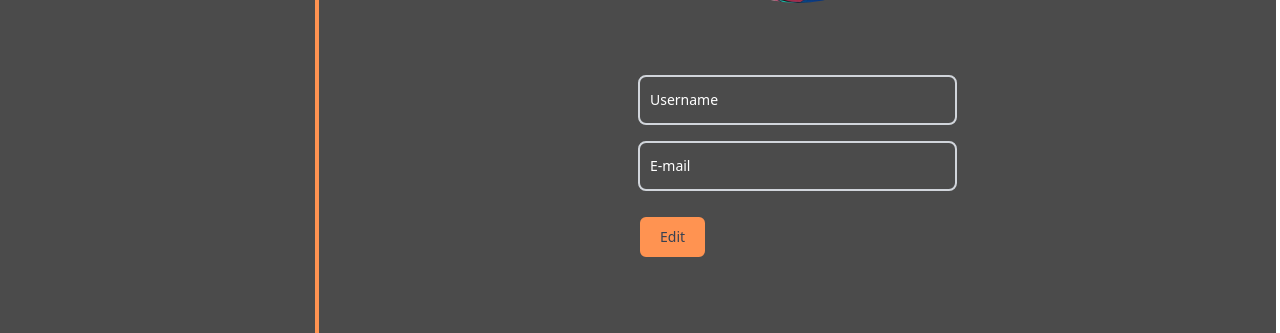
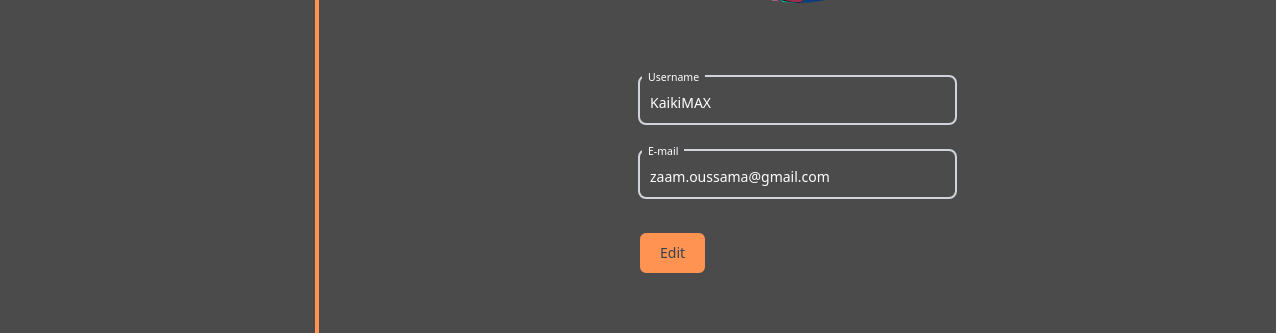
Before and after one commit to oussamaZAAM/NutriLab, a Next.js app: page /profile in a window 1280 px wide. Shown: the part 385-718 px from the top of the page. Built offline with nearby package versions, Linux system fonts and the light colour scheme; no server answers.

Commit message:
Add formik validation + Password change page

```diff
--- a/components/ProfilePage.js
+++ b/components/ProfilePage.js
@@ -1,7 +1,37 @@
+import { useFormik } from "formik";
 import Head from "next/head";
-import Image from 'next/image';
+import Image from "next/image";
 
 const ProfilePage = () => {
+  const validate = values => {
+    const errors = {};
+
+    if (!values.username) {
+      errors.username = 'Required';
+    } else if (values.username.length < 3) {
+      errors.username = 'Must be 3 characters or more';
+    }
+
+    if (!values.email) {
+      errors.email = 'Required';
+    } else if (!/^[A-Z0-9._%+-]+@[A-Z0-9.-]+\.[A-Z]{2,4}$/i.test(values.email)) {
+      errors.email = 'Invalid email address';
+    }
+
+    return errors;
+  }
+
+  const formik = useFormik({
+    initialValues: {
+      username: "KaikiMAX",
+      email: "zaam.oussama@gmail.com",
+    },
+    validate,
+    onSubmit: (values) => {
+      alert(JSON.stringify(values, null, 2));
+    },
+  });
+
   return (
     <>
       <Head>
@@ -9,29 +39,108 @@ const ProfilePage = () => {
         <meta name="description" content="Generated by create next app" />
         <link rel="icon" href="https://i.ibb.co/yhHmPr0/orange-slice.png" />
       </Head>
-      <div className="md:w-1/2 flex flex-col justify-start items-center">
-        <div className='flex justify-center items-center my-16'>
+      <div className="flex flex-col items-center justify-start md:w-1/2">
+        <div className="my-16 flex items-center justify-center">
           <Image
             width={500}
             height={500}
-              className="rounded-full w-64 h-64 object-center object-cover"
+            className="h-64 w-64 rounded-full object-cover object-center"
             src="/test.png"
+            alt="Profile"
           />
         </div>
-        <div class="w-full md:w-2/3 my-2 relative">
-            <input type="text" id="username" className="block px-2.5 pb-2.5 pt-4 w-full text-sm text-white bg-transparent rounded-lg border-2 border-gray-300 appearance-none dark:text-white dark:border-gray-600 dark:focus:border-custom-orange focus:outline-none focus:ring-0 focus:border-custom-orange peer" placeholder=" " />
-            <label htmlFor="username" className="absolute hover:cursor-text text-sm text-white dark:text-gray-400 duration-300 transform -translate-y-4 scale-75 top-2 z-10 origin-[0] bg-[#4B4B4B] dark:bg-gray-900 px-2 peer-focus:px-2 peer-focus:text-custom-orange peer-focus:dark:text-blue-500 peer-placeholder-shown:scale-100 peer-placeholder-shown:-translate-y-1/2 peer-placeholder-shown:top-1/2 peer-focus:top-2 peer-focus:scale-75 peer-focus:-translate-y-4 left-1">Username</label>
+        <div class="relative mt-2 w-full md:w-2/3">
+          <input
+            type="text"
+            id="username"
+            className={`
+                        peer block w-full
+                        appearance-none rounded-lg border-2 border-gray-300 bg-transparent
+                        px-2.5 pb-2.5 pt-4
+                        text-sm text-white
+                        focus:border-custom-orange focus:outline-none focus:ring-0
+                        dark:border-gray-600 dark:text-white dark:focus:border-custom-orange `+
+                        (formik.errors.username && 'border-red-500 focus:border-red-500')}
+            placeholder=" "
+            name="username"
+            onChange={formik.handleChange}
+            value={formik.values.username}
+          />
+          <label
+            htmlFor="username"
+            className={`
+                        absolute top-2 left-1 z-10
+                        origin-[0] -translate-y-4 scale-75 transform bg-[#4B4B4B]
+                        px-2 text-sm
+                        text-white duration-300 hover:cursor-text
+                        peer-placeholder-shown:top-1/2 peer-placeholder-shown:-translate-y-1/2 peer-placeholder-shown:scale-100
+                        peer-focus:top-2 peer-focus:-translate-y-4 peer-focus:scale-75 peer-focus:px-2 peer-focus:text-custom-orange
+                        dark:bg-gray-900 dark:text-gray-400
+                        peer-focus:dark:text-blue-500 `+
+                      (formik.errors.username && 'text-red-500 peer-focus:text-red-500')}
+          >
+            Username
+          </label>
         </div>
-        <div class="w-full md:w-2/3 my-2 relative">
-            <input type="email" id="email" className="block px-2.5 pb-2.5 pt-4 w-full text-sm text-white bg-transparent rounded-lg border-2 border-gray-300 appearance-none dark:text-white dark:border-gray-600 dark:focus:border-custom-orange focus:outline-none focus:ring-0 focus:border-custom-orange peer" placeholder=" " />
-            <label htmlFor="email" className="absolute hover:cursor-text text-sm text-white dark:text-gray-400 duration-300 transform -translate-y-4 scale-75 top-2 z-10 origin-[0] bg-[#4B4B4B] dark:bg-gray-900 px-2 peer-focus:px-2 peer-focus:text-custom-orange peer-focus:dark:text-blue-500 peer-placeholder-shown:scale-100 peer-placeholder-shown:-translate-y-1/2 peer-placeholder-shown:top-1/2 peer-focus:top-2 peer-focus:scale-75 peer-focus:-translate-y-4 left-1">E-mail</label>
+        <div class="w-full md:w-2/3 mb-3 mt-1">
+          <p className='text-xs text-red-500'>{formik.errors.username}</p>
         </div>
-        <div className="w-full md:w-2/3 my-4">
-          <button type="button" className="text-gray-700 hover:text-black border-2 border-[#4B4B4B] bg-custom-orange transition hover:border-black focus:outline-none focus:ring-4 focus:ring-[#FFBB99] font-medium rounded-lg text-sm px-5 py-2.5 mr-2 mb-2 dark:bg-gray-800 dark:hover:bg-gray-700 dark:focus:ring-gray-700 dark:border-gray-700">Edit</button>
+        <div class="relative mt-2 w-full md:w-2/3">
+          <input
+            type="email"
+            id="email"
+            className={`
+                        peer block w-full
+                        appearance-none rounded-lg border-2 border-gray-300 bg-transparent
+                        px-2.5 pb-2.5 pt-4
+                        text-sm text-white
+                        focus:border-custom-orange focus:outline-none focus:ring-0
+                        dark:border-gray-600 dark:text-white dark:focus:border-custom-orange `+
+                      (formik.errors.email && 'border-red-500 focus:border-red-500')}
+            name="email"
+            onChange={formik.handleChange}
+            value={formik.values.email}
+          />
+          <label
+            htmlFor="email"
+            className={`
+                        absolute top-2 left-1 z-10
+                        origin-[0] -translate-y-4 scale-75 transform
+                        bg-[#4B4B4B] px-2
+                        text-sm text-white
+                        duration-300 hover:cursor-text
+                        peer-placeholder-shown:top-1/2 peer-placeholder-shown:-translate-y-1/2 peer-placeholder-shown:scale-100
+                        peer-focus:top-2 peer-focus:-translate-y-4 peer-focus:scale-75 peer-focus:px-2 peer-focus:text-custom-orange
+                        dark:bg-gray-900 dark:text-gray-400
+                        peer-focus:dark:text-blue-500 `+
+                      (formik.errors.email && 'text-red-500 peer-focus:text-red-500')}
+          >
+            E-mail
+          </label>
+        </div>
+        <div class="w-full md:w-2/3 mb-3 mt-1">
+          <p className='text-xs text-red-500'>{formik.errors.email}</p>
+        </div>
+        <div className="my-4 w-full md:w-2/3">
+          <button
+            onClick={formik.handleSubmit}
+            type="button"
+            className={`
+                        mr-2 mb-2 rounded-lg border-2 border-[#4B4B4B]
+                        bg-custom-orange px-5 py-2.5
+                        text-sm font-medium text-gray-700 transition
+                        hover:border-black hover:text-black
+                        focus:outline-none focus:ring-4 focus:ring-[#FFBB99]
+                        dark:border-gray-700 dark:bg-gray-800 dark:hover:bg-gray-700 dark:focus:ring-gray-700 `+
+                        ((formik.errors.email || formik.errors.username) && 'cursor-not-allowed')}
+            disabled={formik.errors.email || formik.errors.username}
+          >
+            Edit
+          </button>
         </div>
       </div>
     </>
-  )
-}
+  );
+};
 
-export default ProfilePage
+export default ProfilePage;
--- a/components/ProfilePassword.js
+++ b/components/ProfilePassword.js
@@ -1,9 +1,153 @@
-import React from 'react'
+import { useFormik } from "formik";
+import Head from "next/head";
+import Image from "next/image";
 
 const ProfilePassword = () => {
+  const validate = values => {
+    const errors = {};
+    return errors;
+  }
+
+  const formik = useFormik({
+    initialValues: {
+      oldPassword: "",
+      newPassword: "",
+      confirmPassword: "",
+    },
+    validate,
+    onSubmit: (values) => {
+      alert(JSON.stringify(values, null, 2));
+    },
+  });
+
   return (
-    <div>ProfilePassword</div>
-  )
-}
+    <>
+      <Head>
+        <title>NutriLab - Change Password</title>
+        <meta name="description" content="Generated by create next app" />
+        <link rel="icon" href="https://i.ibb.co/yhHmPr0/orange-slice.png" />
+      </Head>
+      <div className="flex flex-col items-center justify-start md:w-1/2">
+        <div className="my-16 flex items-center justify-center">
+          <Image
+            width={500}
+            height={500}
+            className="h-64 w-64 rounded-full object-cover object-center"
+            src="/test.png"
+            alt="Profile"
+          />
+        </div>
 
-export default ProfilePassword
+        {/* Old Password */}
+        <div class="relative my-2 w-full">
+          <input
+            type="text"
+            id="oldPassword"
+            className={`
+                        peer block w-full
+                        appearance-none rounded-lg border-2 border-gray-300 bg-transparent
+                        px-2.5 pb-2.5 pt-4
+                        text-sm text-white
+                        focus:border-custom-orange focus:outline-none focus:ring-0
+                        dark:border-gray-600 dark:text-white dark:focus:border-custom-orange `+
+                        (formik.errors.oldPassword && 'border-red-500 focus:border-red-500')
+                      }
+            placeholder=" "
+            name="oldPassword"
+            onChange={formik.handleChange}
+            value={formik.values.oldPassword}
+          />
+          <label
+            htmlFor="username"
+            className={`
+                        absolute top-2 left-1 z-10
+                        origin-[0] -translate-y-4 scale-75 transform bg-[#4B4B4B]
+                        px-2 text-sm
+                        text-white duration-300 hover:cursor-text
+                        peer-placeholder-shown:top-1/2 peer-placeholder-shown:-translate-y-1/2 peer-placeholder-shown:scale-100
+                        peer-focus:top-2 peer-focus:-translate-y-4 peer-focus:scale-75 peer-focus:px-2 peer-focus:text-custom-orange
+                        dark:bg-gray-900 dark:text-gray-400
+                        peer-focus:dark:text-blue-500 `+
+                      (formik.errors.oldPassword && 'text-red-500 peer-focus:text-red-500')}
+          >
+            Current Password
+          </label>
+        </div>
+
+        {/* New Password */}
+        <div class="relative my-2 w-full">
+          <input
+            type="text"
+            id="newPassword"
+            className={`
+                        peer block w-full
+                        appearance-none rounded-lg border-2 border-gray-300 bg-transparent
+                        px-2.5 pb-2.5 pt-4
+                        text-sm text-white
+                        focus:border-custom-orange focus:outline-none focus:ring-0
+                        dark:border-gray-600 dark:text-white dark:focus:border-custom-orange `+
+                        (formik.errors.newPassword && 'border-red-500 focus:border-red-500')
+                      }
+            placeholder=" "
+            name="newPassword"
+            onChange={formik.handleChange}
+            value={formik.values.newPassword}
+          />
+          <label
+            htmlFor="username"
+            className={`
+                        absolute top-2 left-1 z-10
+                        origin-[0] -translate-y-4 scale-75 transform bg-[#4B4B4B]
+                        px-2 text-sm
+                        text-white duration-300 hover:cursor-text
+                        peer-placeholder-shown:top-1/2 peer-placeholder-shown:-translate-y-1/2 peer-placeholder-shown:scale-100
+                        peer-focus:top-2 peer-focus:-translate-y-4 peer-focus:scale-75 peer-focus:px-2 peer-focus:text-custom-orange
+                        dark:bg-gray-900 dark:text-gray-400
+                        peer-focus:dark:text-blue-500 `+
+                      (formik.errors.newPassword && 'text-red-500 peer-focus:text-red-500')}
+          >
+            New Password
+          </label>
+        </div>
+
+        {/* Confirm Password */}
+        <div class="relative my-2 w-full">
+          <input
+            type="text"
+            id="confirmPassword"
+            className={`
+                        peer block w-full
+                        appearance-none rounded-lg border-2 border-gray-300 bg-transparent
+                        px-2.5 pb-2.5 pt-4
+                        text-sm text-white
+                        focus:border-custom-orange focus:outline-none focus:ring-0
+                        dark:border-gray-600 dark:text-white dark:focus:border-custom-orange `+
+                        (formik.errors.confirmPassword && 'border-red-500 focus:border-red-500')
+                      }
+            placeholder=" "
+            name="confirmPassword"
+            onChange={formik.handleChange}
+            value={formik.values.confirmPassword}
+          />
+          <label
+            htmlFor="username"
+            className={`
+                        absolute top-2 left-1 z-10
+                        origin-[0] -translate-y-4 scale-75 transform bg-[#4B4B4B]
+                        px-2 text-sm
+                        text-white duration-300 hover:cursor-text
+                        peer-placeholder-shown:top-1/2 peer-placeholder-shown:-translate-y-1/2 peer-placeholder-shown:scale-100
+                        peer-focus:top-2 peer-focus:-translate-y-4 peer-focus:scale-75 peer-focus:px-2 peer-focus:text-custom-orange
+                        dark:bg-gray-900 dark:text-gray-400
+                        peer-focus:dark:text-blue-500 `+
+                      (formik.errors.confirmPassword && 'text-red-500 peer-focus:text-red-500')}
+          >
+            Confirm your Password
+          </label>
+        </div>
+      </div>
+    </>
+  );
+};
+
+export default ProfilePassword;
--- a/package.json
+++ b/package.json
@@ -38,6 +38,8 @@
     "@types/react": "18.0.27",
     "autoprefixer": "^10.4.13",
     "postcss": "^8.4.21",
+    "prettier": "^2.8.4",
+    "prettier-plugin-tailwindcss": "^0.2.4",
     "prisma": "^4.9.0",
     "tailwindcss": "^3.2.4"
   }
```
Also changed, not shown: 1 other file (tests, documents, lock files or other folders). Lines whose indentation alone changed are shown as unchanged.
